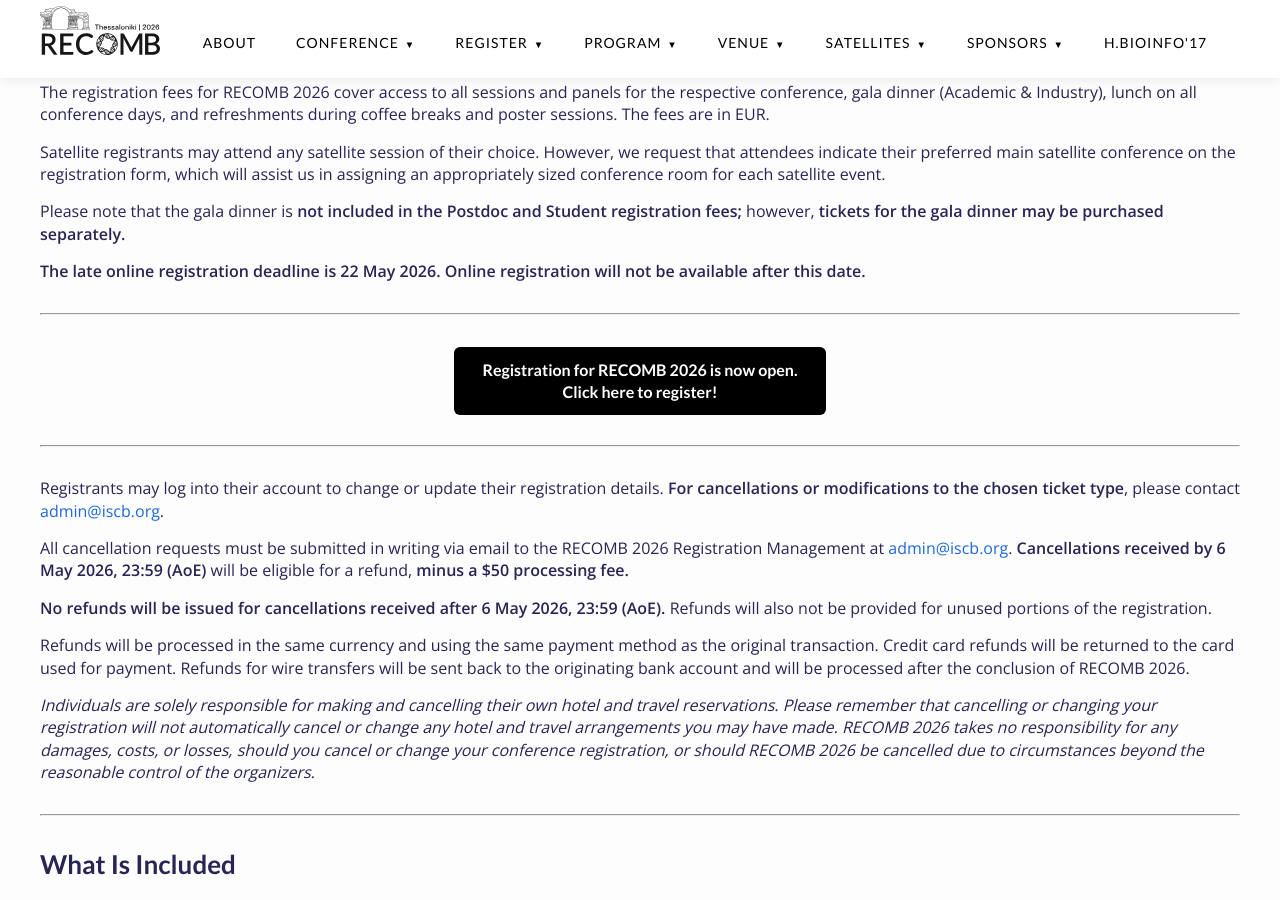
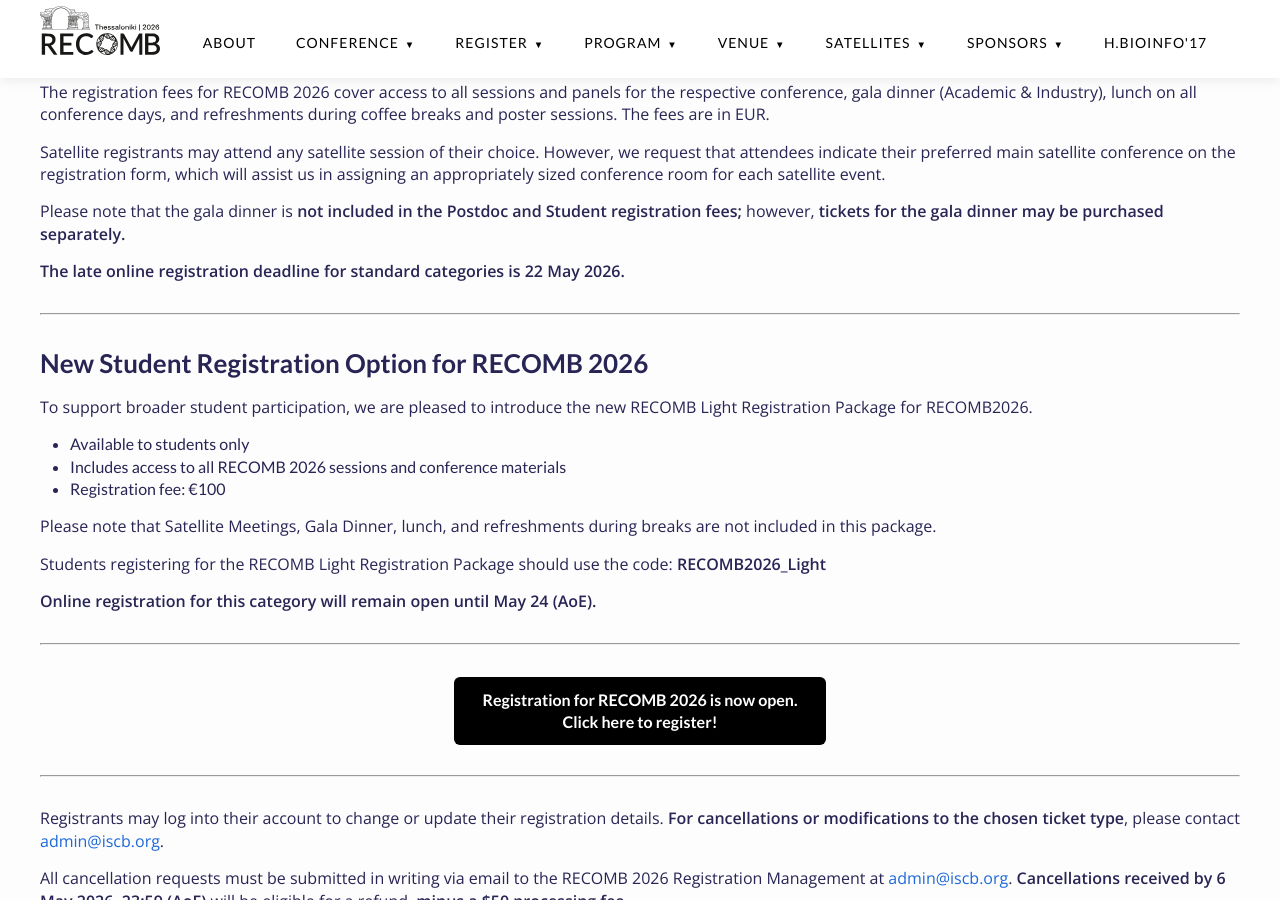
Before and after one commit to recomb-conference/recomb2026, a Jekyll site: the page built from how_to_register.md, in a window 1280 px wide and 900 px high, scrolled down 420 px. Built offline with Jekyll 4.4.1, drawn with Linux system fonts in a browser that asks for light colours; nearby versions of some CDN libraries.

Commit message:
Update how_to_register.md

```diff
--- a/how_to_register.md
+++ b/how_to_register.md
@@ -17,7 +17,23 @@
 
 Please note that the gala dinner is **not included in the Postdoc and Student registration fees;** however, **tickets for the gala dinner may be purchased separately.**
 
-**The late online registration deadline is 22 May 2026. Online registration will not be available after this date.**
+**The late online registration deadline for standard categories is 22 May 2026.**
+
+---
+
+### New Student Registration Option for RECOMB 2026
+
+To support broader student participation, we are pleased to introduce the new RECOMB Light Registration Package for RECOMB2026.
+
+* Available to students only
+* Includes access to all RECOMB 2026 sessions and conference materials
+* Registration fee: €100
+
+Please note that Satellite Meetings, Gala Dinner, lunch, and refreshments during breaks are not included in this package.
+
+Students registering for the RECOMB Light Registration Package should use the code: **RECOMB2026_Light**
+
+**Online registration for this category will remain open until May 24 (AoE).**
 
 ---
 
```
